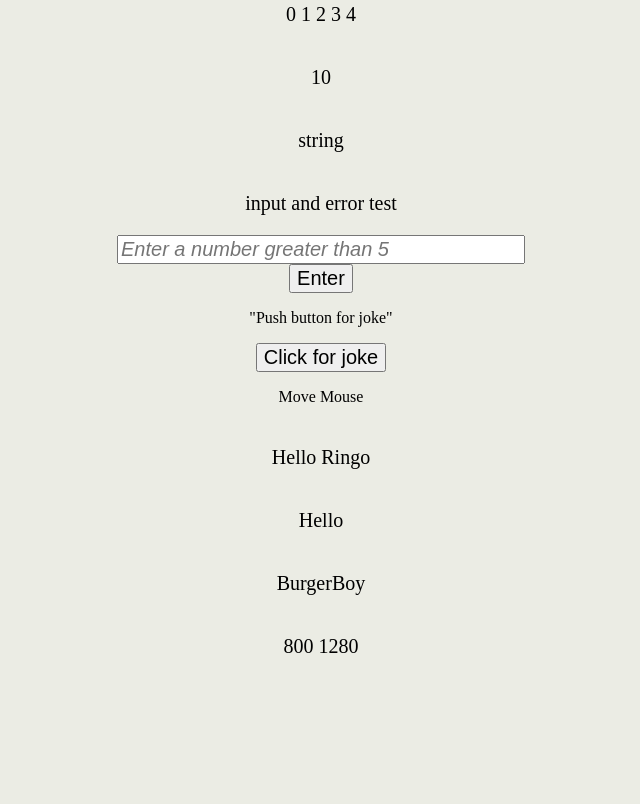
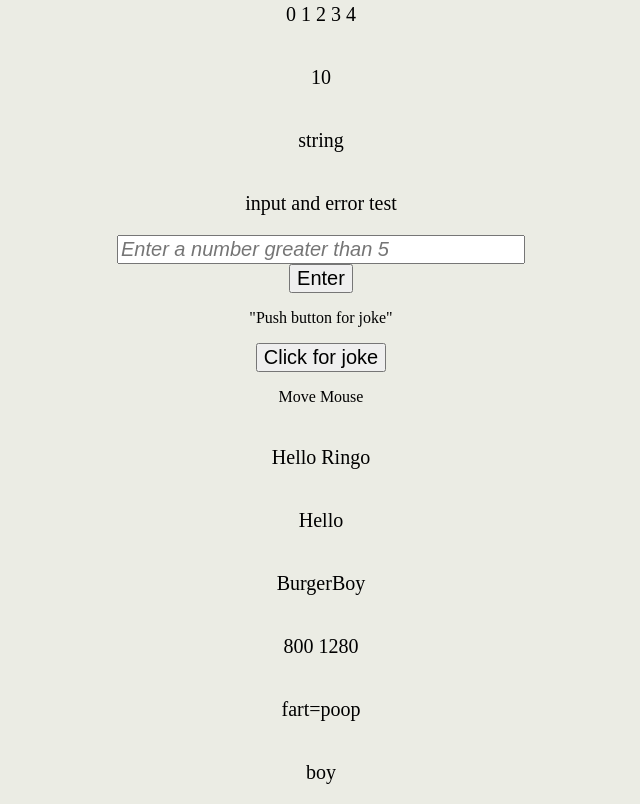
Before and after one commit to KingNC2003/HTML-Practice, a plain HTML site: page index.html in a window 1280 px wide. Shown: the part 977-1781 px from the top of the page, without its empty margins (319-959 px from the left). Before the commit the page ends 1655 px from the top, so only its background shows below. Drawn offline with Linux system fonts and the light colour scheme.

Commit message:
javascript practice continued

```diff
--- a/index.html
+++ b/index.html
@@ -43,6 +43,8 @@
             <p id="js17"></p>
             <p id="js18"></p>
             <p id="js19"></p>
+            <p id="js20"></p>
+            <p id="js21"></p>
         </div>
          <script type= "module" src="scripts.js"></script>
     </body>
--- a/scripts.js
+++ b/scripts.js
@@ -112,3 +112,12 @@
 let widt = window.innerWidth;
 
 document.getElementById("js19").innerHTML=leng+" " +widt;
+document.cookie = "fart=poop";
+console.log(document.cookie);
+
+let cookie = document.cookie;
+document.getElementById("js20").innerHTML=cookie;
+
+localStorage.setItem("burger", "boy");
+
+document.getElementById("js21").innerHTML = localStorage.getItem("burger");
--- a/styles.css
+++ b/styles.css
@@ -156,3 +156,13 @@
 text-align: center;
 font-size: 20px;
 }
+#js20{
+margin-top: 40px;
+text-align: center;
+font-size: 20px;
+}
+#js21{
+margin-top: 40px;
+text-align: center;
+font-size: 20px;
+}
```
